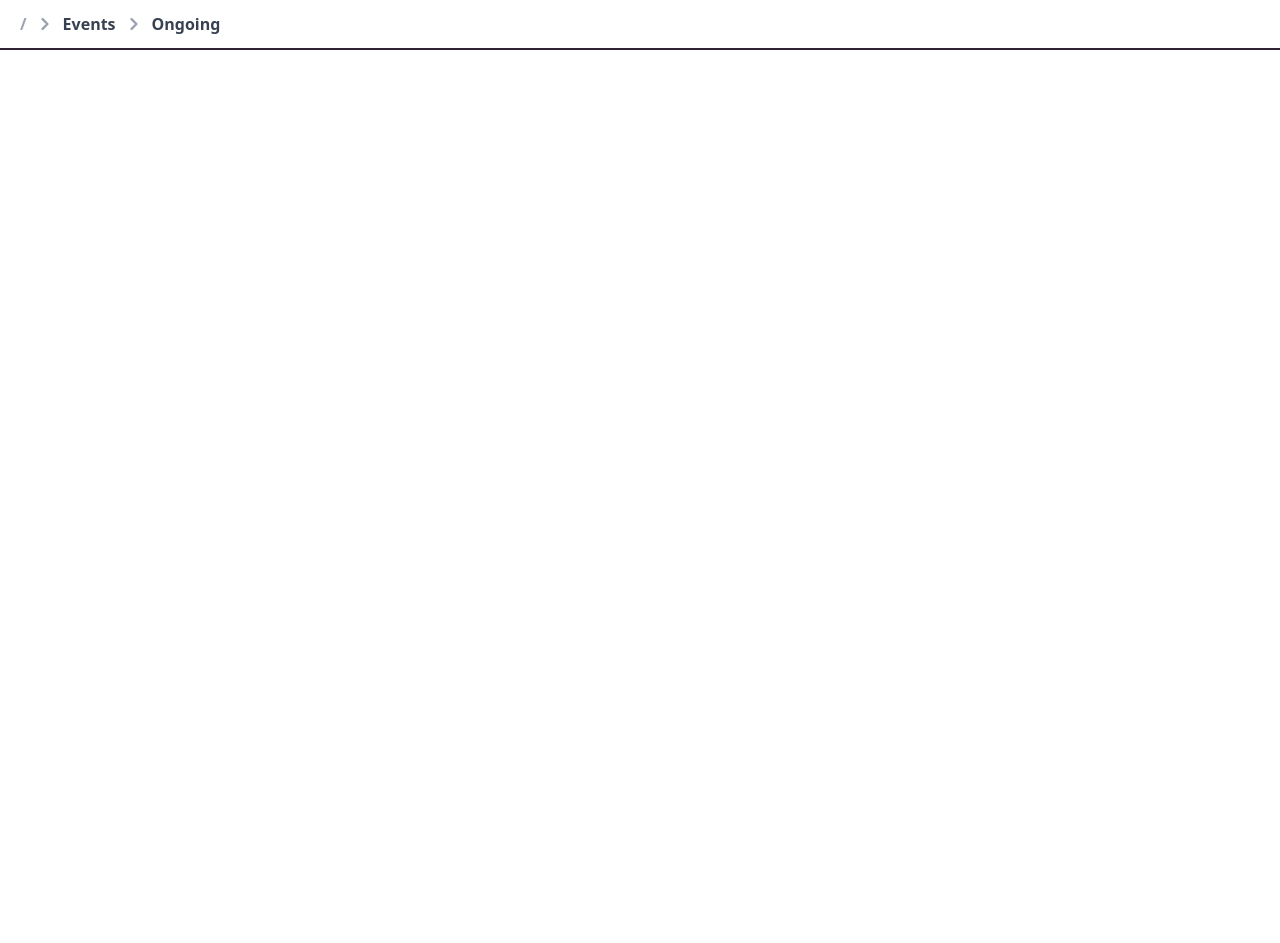
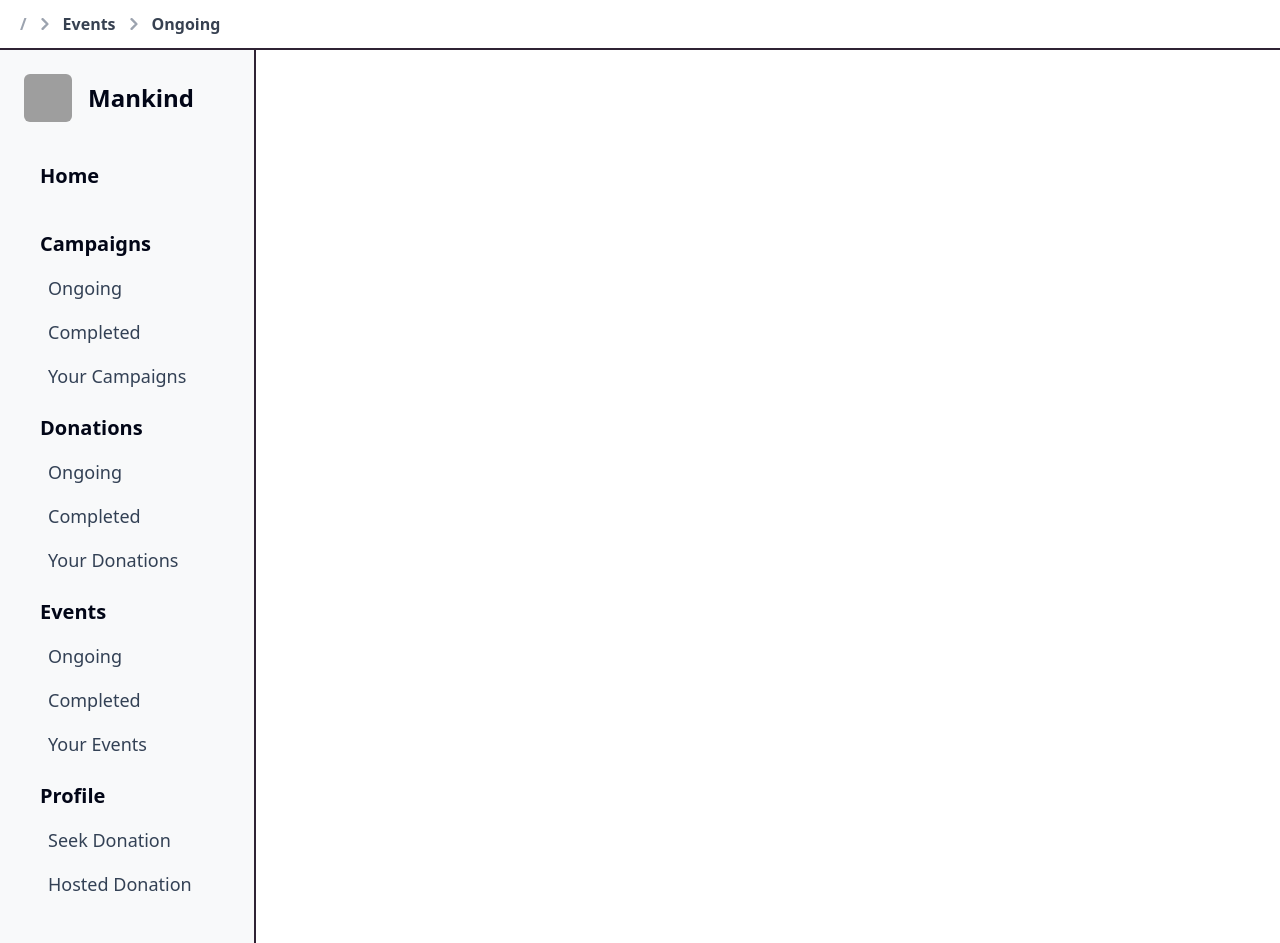
Before and after one commit to inline-arc/NFC3.0, a React (Create React App) app in the folder frontend/: page /events/ongoing in a window 1280 px wide. Before the commit this address had no page. Shown: the top 943 px of the page. Before the commit the page ends 800 px from the top, so only its background shows below. Built offline with nearby package versions, Linux system fonts and the light colour scheme; grey boxes are pictures that could not be loaded.

Commit message:
adding profile and events, rebuilding navbar

```diff
--- a/frontend/src/App.js
+++ b/frontend/src/App.js
@@ -12,6 +12,8 @@ import CompletedCampaigns from './components/pages/completedCampaigns';
 import YourDonations from './components/pages/yourDonations';
 import YourCampaigns from './components/pages/yourCampaigns';
 import CardList from './components/donationCard';
+import SeekDonation from './components/pages/seekDonation';
+import HostedDonation from './components/pages/hostedDonation';
 function App() {
 
 
@@ -23,12 +25,19 @@ function App() {
         <Route path="/" element={<Hero />} /> {/* Default or home route */}
         <Route path="/login" element={<Login />} /> {/* Route for login */}
         <Route path="/home" element={<Home />} />
-        <Route path="/ongoing/campaigns" element={<OngoingCampaigns />} />
-        <Route path="/ongoing/donations" element={<OngoingDonations />} />
-        <Route path="/completed/campaigns" element={<CompletedCampaigns />} />
-        <Route path="/completed/donations" element={<CompletedDonations />} />
-        <Route path="/profile/campaigns" element={<YourCampaigns />} />
-        <Route path="/profile/donations" element={<YourDonations />} />
+        <Route path="/campaigns/ongoing" element={<OngoingCampaigns />} />
+        <Route path="/donations/ongoing" element={<OngoingDonations />} />
+        <Route path="/campaigns/completed" element={<CompletedCampaigns />} />
+        <Route path="/donations/completed" element={<CompletedDonations />} />
+        <Route path="/campaigns/your-Campaigns" element={<YourCampaigns />} />
+        <Route path="/donations/your-Donations" element={<YourDonations />} />
+
+        <Route path="/events/ongoing" element={<OngoingCampaigns />} />
+        <Route path="/events/completed" element={<CompletedCampaigns />} />
+        <Route path="/events/your-Events" element={<YourCampaigns />} />
+
+        <Route path="/profile/seek-Donation" element={<SeekDonation />} />
+        <Route path="/profile/hosted-Donation" element={<HostedDonation />} />
       </Routes>
       </div>
     </Router>
--- a/frontend/src/components/hero.jsx
+++ b/frontend/src/components/hero.jsx
@@ -1,6 +1,7 @@
 import { useWalletStore } from "../utils/usewallet";
 import { useNavigate } from "react-router-dom";
-const { ethers } = require("ethers");
+import { ethers } from "ethers";
+
 
 export default function Login() {  // <--- Correct the component name to Login
   const setWallet = useWalletStore((state) => state.setWallet);
--- a/frontend/src/components/home.jsx
+++ b/frontend/src/components/home.jsx
@@ -5,6 +5,7 @@ import { Search } from 'lucide-react';
 import { useFormStore } from "../utils/useform";
 import { useWalletStore } from "../utils/usewallet";
 import { Link } from 'react-router-dom';
+import NavBar from "./partials/navbar";
 
  // Make sure this JSON file contains your contract's ABI
 
@@ -69,45 +70,7 @@ export default function CardList() {
   return (
     <div className="flex min-h-screen">
       {/* Vertical Navbar */}
-      <div className="w-1/5 p-6 border-r-2 border-[#2f2334] bg-[#f8f9fa]">
-        <div className="flex flex-col items-center mb-6 gap-4">
-          <img
-            src="https://media.licdn.com/dms/image/D4E0BAQH8C2rq-gomdg/company-logo_200_200/0/1714460779107/floqer_logo?e=1728518400&v=beta&t=vq19ZxmTrZN4UCHEzTeH3YgJq9dZt1GpGFrkIHklKjc"
-            alt="logo"
-            className="rounded-md w-12 h-12"
-          />
-          <span className="hero text-2xl font-bold text-slate-950 font-inter">Mankind</span>
-        </div>
-        {/* Add any additional navigation links or content here */}
-        <nav className="space-y-6 mt-6">
-      <Link to="/home" className="flex items-center text-slate-950 font-semibold text-xl p-4 gap-2">
-        Home
-      </Link>
-
-      <div className="space-y-4">
-        <span className="text-slate-950 font-semibold text-xl p-4">Ongoing</span>
-        <Link to="/ongoing/campaigns" className="ml-6 block text-slate-700 text-lg">Campaigns</Link>
-        <Link to="/ongoing/donations" className="ml-6 block text-slate-700 text-lg">Donations</Link>
-      </div>
-
-      <div className="space-y-4">
-        <span className="text-slate-950 font-semibold text-xl p-4">Completed</span>
-        <Link to="/completed/campaigns" className="ml-6 block text-slate-700 text-lg">Campaigns</Link>
-        <Link to="/completed/donations" className="ml-6 block text-slate-700 text-lg">Donations</Link>
-      </div>
-
-      <div className="space-y-4">
-        <span className="text-slate-950 font-semibold text-xl p-4">Profile</span>
-        <Link to="/profile/campaigns" className="ml-6 block text-slate-700 text-lg">Your Campaigns</Link>
-        <Link to="/profile/donations" className="ml-6 block text-slate-700 text-lg">Your Donations</Link>
-      </div>
-
-      <Link to="/" className="flex items-center text-slate-950 font-semibold text-xl p-4 gap-2">
-        Logout
-      </Link>
-    </nav>
-
-      </div>
+      <NavBar />
 
       {/* Main Content */}
       <div className="flex-1 p-10">
--- /dev/null
+++ b/frontend/src/components/pages/completedEvents.js
@@ -0,0 +1,13 @@
+import React from 'react';
+import NavBar from '../partials/navbar';
+function CompletedEvents() {
+  return (
+    <>
+    <div className="flex min-h-screen">
+      <NavBar />
+      </div>
+    </>
+    );
+}
+
+export default CompletedEvents;
--- a/frontend/src/components/pages/home.js
+++ /dev/null
@@ -1,7 +0,0 @@
-import React from 'react';
-
-function Home() {
-  return <div>Home Page</div>;
-}
-
-export default Home;
--- /dev/null
+++ b/frontend/src/components/pages/hostedDonation.js
@@ -0,0 +1,13 @@
+import React from 'react';
+import NavBar from '../partials/navbar';
+function HostedDonation() {
+  return (
+    <>
+    <div className="flex min-h-screen">
+      <NavBar />
+      </div>
+    </>
+    );
+}
+
+export default HostedDonation;
--- /dev/null
+++ b/frontend/src/components/pages/ongoingEvents.js
@@ -0,0 +1,13 @@
+import React from 'react';
+import NavBar from '../partials/navbar';
+function OngoingEvents() {
+  return (
+    <>
+    <div className="flex min-h-screen">
+      <NavBar />
+      </div>
+    </>
+    );
+}
+
+export default OngoingEvents;
--- /dev/null
+++ b/frontend/src/components/pages/seekDonation.js
@@ -0,0 +1,13 @@
+import React from 'react';
+import NavBar from '../partials/navbar';
+function SeekDonation() {
+  return (
+    <>
+    <div className="flex min-h-screen">
+      <NavBar />
+      </div>
+    </>
+    );
+}
+
+export default SeekDonation;
--- /dev/null
+++ b/frontend/src/components/pages/yourEvents.js
@@ -0,0 +1,13 @@
+import React from 'react';
+import NavBar from '../partials/navbar';
+function YourEvents() {
+  return (
+    <>
+    <div className="flex min-h-screen">
+      <NavBar />
+      </div>
+    </>
+    );
+}
+
+export default YourEvents;
--- a/frontend/src/components/partials/breadcrumbs.jsx
+++ b/frontend/src/components/partials/breadcrumbs.jsx
@@ -19,6 +19,9 @@ const Breadcrumb = () => {
           const routeTo = `/${paths.slice(0, index + 1).join('/')}`;
           const isLast = index === paths.length - 1;
 
+          // Replace hyphens with spaces and capitalize the first letter
+          const displayPath = path.replace(/-/g, ' ').replace(/^\w/, (c) => c.toUpperCase());
+
           return (
             <li key={index} className="flex items-center">
               <svg className="rtl:rotate-180 block w-3 h-3 mx-1 text-gray-400" aria-hidden="true" xmlns="http://www.w3.org/2000/svg" fill="none" viewBox="0 0 6 10">
@@ -26,11 +29,11 @@ const Breadcrumb = () => {
               </svg>
               {isLast ? (
                 <span className="ms-1 text-md font-semibold text-gray-700 md:ms-2 dark:text-gray-400">
-                  {path.charAt(0).toUpperCase() + path.slice(1)}
+                  {displayPath}
                 </span>
               ) : (
                 <Link to={routeTo} className="ms-1 text-md font-semibold text-gray-700 hover:text-blue-600 md:ms-2 dark:text-gray-400 dark:hover:text-white">
-                  {path.charAt(0).toUpperCase() + path.slice(1)}
+                  {displayPath}
                 </Link>
               )}
             </li>
--- a/frontend/src/components/partials/navbar.jsx
+++ b/frontend/src/components/partials/navbar.jsx
@@ -4,7 +4,7 @@ import { Link } from 'react-router-dom';
 export default function NavBar() {
     return (
 <div className="w-1/5 p-6 border-r-2 border-[#2f2334] bg-[#f8f9fa]">
-        <div className="flex flex-col items-center mb-6 gap-4">
+        <div className="flex flex-row items-center mb-6 gap-4">
           <img
             src="https://media.licdn.com/dms/image/D4E0BAQH8C2rq-gomdg/company-logo_200_200/0/1714460779107/floqer_logo?e=1728518400&v=beta&t=vq19ZxmTrZN4UCHEzTeH3YgJq9dZt1GpGFrkIHklKjc"
             alt="logo"
@@ -19,23 +19,32 @@ export default function NavBar() {
       </Link>
 
       <div className="space-y-4">
-        <span className="text-slate-950 font-semibold text-xl p-4">Ongoing</span>
-        <Link to="/ongoing/campaigns" className="ml-6 block text-slate-700 text-lg">Campaigns</Link>
-        <Link to="/ongoing/donations" className="ml-6 block text-slate-700 text-lg">Donations</Link>
+        <span className="text-slate-950 font-semibold text-xl p-4">Campaigns</span>
+        <Link to="/campaigns/ongoing" className="ml-6 block text-slate-700 text-lg">Ongoing</Link>
+        <Link to="/campaigns/completed" className="ml-6 block text-slate-700 text-lg">Completed</Link>
+        <Link to="/campaigns/your-Campaigns" className="ml-6 block text-slate-700 text-lg">Your Campaigns</Link>
       </div>
 
       <div className="space-y-4">
-        <span className="text-slate-950 font-semibold text-xl p-4">Completed</span>
-        <Link to="/completed/campaigns" className="ml-6 block text-slate-700 text-lg">Campaigns</Link>
-        <Link to="/completed/donations" className="ml-6 block text-slate-700 text-lg">Donations</Link>
+        <span className="text-slate-950 font-semibold text-xl p-4">Donations</span>
+        <Link to="/donations/ongoing" className="ml-6 block text-slate-700 text-lg">Ongoing</Link>
+        <Link to="/donations/completed" className="ml-6 block text-slate-700 text-lg">Completed</Link>
+        <Link to="/donations/your-Donations" className="ml-6 block text-slate-700 text-lg">Your Donations</Link>
+      </div>
+
+      <div className="space-y-4">
+        <span className="text-slate-950 font-semibold text-xl p-4">Events</span>
+        <Link to="/events/ongoing" className="ml-6 block text-slate-700 text-lg">Ongoing</Link>
+        <Link to="/events/completed" className="ml-6 block text-slate-700 text-lg">Completed</Link>
+        <Link to="/events/your-Events" className="ml-6 block text-slate-700 text-lg">Your Events</Link>
       </div>
 
       <div className="space-y-4">
         <span className="text-slate-950 font-semibold text-xl p-4">Profile</span>
-        <Link to="/profile/campaigns" className="ml-6 block text-slate-700 text-lg">Your Campaigns</Link>
-        <Link to="/profile/donations" className="ml-6 block text-slate-700 text-lg">Your Donations</Link>
+        <Link to="/profile/seek-Donation" className="ml-6 block text-slate-700 text-lg">Seek Donation</Link>
+        <Link to="/profile/hosted-Donation" className="ml-6 block text-slate-700 text-lg">Hosted Donation</Link>
       </div>
-        <br></br><br></br><br></br>
+
       <Link to="/" className="flex items-center text-slate-950 font-semibold text-xl p-4 gap-2">
         Logout
       </Link>
```
